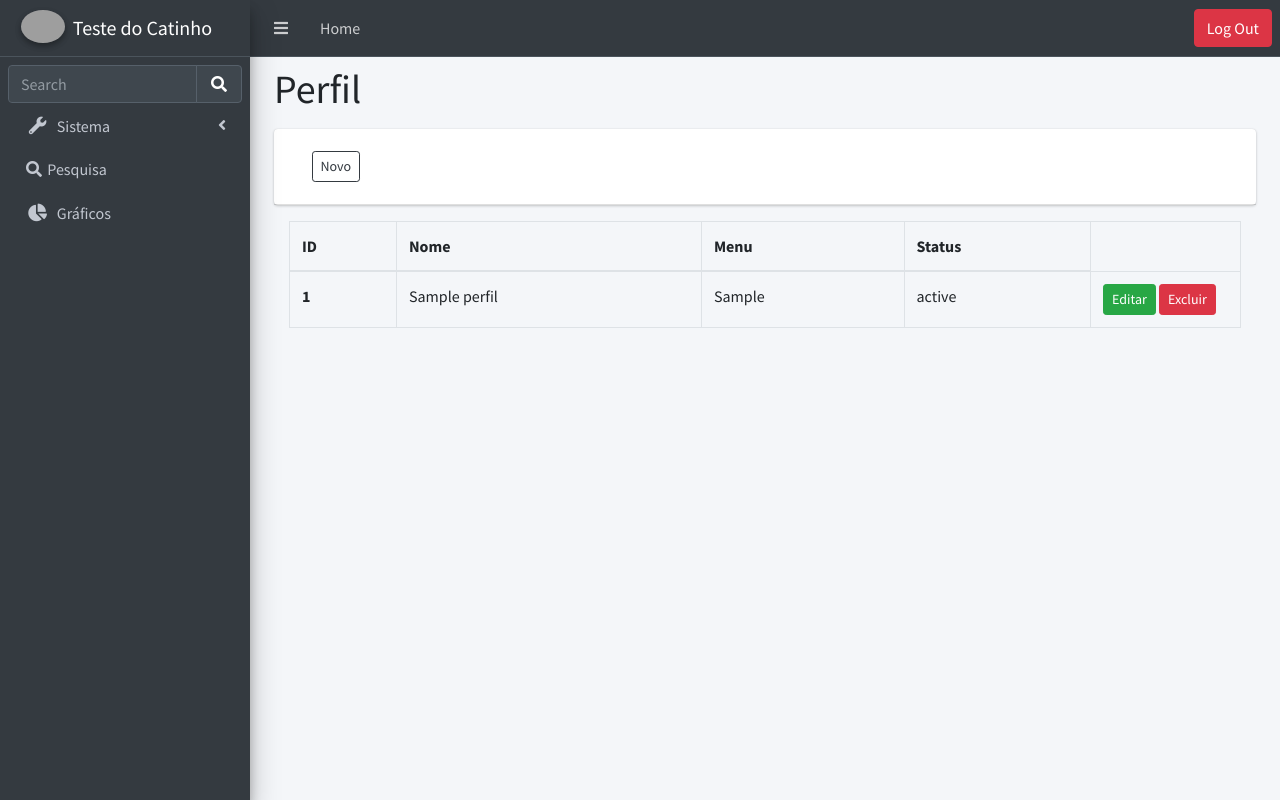
After one commit to gabrielmalheiross/Crud_AdminLTE, a PHP site: page /restrito/perfil/perfil.php in a window 1280 px wide. The commit adds this page. Run offline with PHP 8.4, Linux system fonts and the light colour scheme; tables that the repository leaves empty or names only in its code hold one stand-in row (values such as "Sample post"); some libraries are stand-ins or nearby versions; grey boxes are pictures that could not be loaded.

Commit message:
usuario e perfil

```diff
--- a/index.php
+++ b/index.php
@@ -3,7 +3,7 @@
 <head>
     <meta charset="UTF-8">
     <meta name="viewport" content="width=device-width, initial-scale=1.0">
-    <title>Login</title>
+    <title>Site do Catinho</title>
 
     <!-- Font Awesome -->
     <link rel="stylesheet" href="./AdminLTE-3.2.0/plugins/fontawesome-free/css/all.min.css">
--- a/restrito/base/Funcoes.class.php
+++ b/restrito/base/Funcoes.class.php
@@ -1,6 +1,26 @@
 <?php
-function printR($var){
+function printR($var)
+{
 	echo '<pre>';
 	print_r($var);
 	echo '</pre>';
 }
+
+function mensagem($texto, $tipo)
+{
+	echo
+	"<div class='alert alert-$tipo' role='alert'>
+                $texto
+            </div>";
+}
+
+
+?>
+
+<script>
+	function pegar_dados(id, nome) {
+		document.getElementById('nome_pessoa').innerHTML = nome;
+		document.getElementById('id_pessoa').value = id;
+		document.getElementById('nome_pessoa1').value = nome;
+	}
+</script>
--- a/restrito/modelo.php
+++ b/restrito/modelo.php
@@ -4,18 +4,18 @@
 <head>
     <meta charset="UTF-8">
     <meta name="viewport" content="width=device-width, initial-scale=1.0">
-    <link rel="stylesheet" href="https://cdn.jsdelivr.net/npm/admin-lte@3.2/dist/css/adminlte.min.css">
+    <!-- <link rel="stylesheet" href="https://cdn.jsdelivr.net/npm/admin-lte@3.2/dist/css/adminlte.min.css"> -->
 
-    <title>Document</title>
+    <title>Site do Catinho</title>
 
     <!-- Google Font: Source Sans Pro -->
     <link rel="stylesheet" href="https://fonts.googleapis.com/css?family=Source+Sans+Pro:300,400,400i,700&display=fallback">
     <!-- Font Awesome -->
-    <link rel="stylesheet" href="../AdminLTE-3.2.0/plugins/fontawesome-free/css/all.min.css">
+    <link rel="stylesheet" href="../../AdminLTE-3.2.0/plugins/fontawesome-free/css/all.min.css">
     <!-- icheck bootstrap -->
-    <link rel="stylesheet" href="../AdminLTE-3.2.0/plugins/icheck-bootstrap/icheck-bootstrap.min.css">
+    <link rel="stylesheet" href="../../AdminLTE-3.2.0/plugins/icheck-bootstrap/icheck-bootstrap.min.css">
     <!-- Theme style -->
-    <link rel="stylesheet" href="../AdminLTE-3.2.0/dist/css/adminlte.min.css">
+    <link rel="stylesheet" href="../../AdminLTE-3.2.0/dist/css/adminlte.min.css">
 </head>
 
 <body>
@@ -47,14 +47,23 @@
              with font-awesome or any other icon font library -->
                     <li class="nav-item menu-open">
                         <ul class="nav nav-treeview">
-                            <li class="nav-item menu-open">
-                                <a href="usuarios.php" class="nav-link">
-                                    <i class="fas fa-th nav-icon"></i>
+                            <li class="nav-item menu-close">
+                                <a href="#" class="nav-link">
+                                    <i class="fa fa-wrench nav-icon"></i>
+                                    <p>
+                                        Sistema
+                                        <i class="right fas fa-angle-left"></i>
+                                    </p>
+                                </a>
+                                <ul class="nav nav-treeview">
+                                    <li class="nav-item">
+                                        <a href="../usuarios/usuarios.php" class="nav-link">
+                                            <i class="far fa-circle nav-icon"></i>
                                             <p>Usuário</p>
                                         </a>
                                     </li>
                                     <li class="nav-item">
-                                <a href="#" class="nav-link">
+                                        <a href="../perfil/perfil.php" class="nav-link">
                                             <i class="far fa-circle nav-icon"></i>
                                             <p>Perfil</p>
                                         </a>
@@ -62,13 +71,27 @@
                                     <li class="nav-item">
                                         <a href="#" class="nav-link">
                                             <i class="far fa-circle nav-icon"></i>
+                                            <p>Parâmetros</p>
+                                        </a>
+                                    </li>
+                                    <li class="nav-item">
+                                        <a href="#" class="nav-link">
+                                            <i class="far fa-circle nav-icon"></i>
+                                            <p>Configurações</p>
+                                        </a>
+                                    </li>
+                                </ul>
+                            </li>
+                            <li class="nav-item">
+                                <a href="#" class="nav-link">
+                                    <i class="fas fa-search fa-fw"></i>
                                     <p>Pesquisa</p>
                                 </a>
                             </li>
                             <li class="nav-item">
                                 <a href="#" class="nav-link">
-                                    <i class="far fa-circle nav-icon"></i>
-                                    <p>Gráfico</p>
+                                    <i class="fas fa-chart-pie nav-icon"></i>
+                                    <p>Gráficos</p>
                                 </a>
                             </li>
                         </ul>
@@ -88,7 +111,7 @@
                 <a class="nav-link" data-widget="pushmenu" href="#" role="button"><i class="fas fa-bars"></i></a>
             </li>
             <li class="nav-item d-none d-sm-inline-block">
-                <a href="#" class="nav-link">Home</a>
+                <a href="./index.php" class="nav-link">Home</a>
             </li>
 
         </ul>
@@ -105,11 +128,12 @@
 
 
     <!-- jQuery -->
-    <script src="../AdminLTE-3.2.0/plugins/jquery/jquery.min.js"></script>
+    <script src="../../AdminLTE-3.2.0/plugins/jquery/jquery.min.js"></script>
     <!-- Bootstrap 4 -->
-    <script src="../AdminLTE-3.2.0/plugins/bootstrap/js/bootstrap.bundle.min.js"></script>
+    <script src="../../AdminLTE-3.2.0/plugins/bootstrap/js/bootstrap.bundle.min.js"></script>
     <!-- AdminLTE App -->
-    <script src="../AdminLTE-3.2.0/dist/js/adminlte.min.js"></script>
+    <script src="../../AdminLTE-3.2.0/dist/js/adminlte.min.js"></script>
+    <!-- <script src="../../AdminLTE-3.2.0/dist/js/demo.js"></script> -->
 
 </body>
 
--- /dev/null
+++ b/restrito/perfil/perfil.php
@@ -0,0 +1,117 @@
+<?php
+include "../conexao.php";
+include "../modelo.php";
+include "../base/DB.class.php";
+include "../base/Funcoes.class.php";
+
+
+$database = new DB();
+
+$dados = $database->get_results("SELECT * FROM perfil");
+
+?>
+
+<!DOCTYPE html>
+<html lang="en">
+
+<head>
+    <meta charset="UTF-8">
+    <meta name="viewport" content="width=device-width, initial-scale=1.0">
+</head>
+
+<body>
+
+    <div class="content-wrapper px-4 py-2" style="min-height: 849px;">
+        <div class="row mb-2">
+            <div class="col-sm-6">
+                <h1>Perfil</h1>
+            </div>
+        </div>
+
+        <div class="card">
+            <div class="card-header">
+                <div class="col-sm-6">
+                    <a type="button" data-toggle="modal" data-target="#staticBackdrop" class="btn btn-outline-dark btn-sm" style="margin: 10px">Novo</a>
+                </div>
+                <!-- Modal Cadastro -->
+                <div class="modal fade" id="staticBackdrop" data-backdrop="static" data-keyboard="false" tabindex="-1" aria-labelledby="staticBackdropLabel" aria-hidden="true">
+                    <div class="modal-dialog">
+                        <div class="modal-content">
+                            <div class="modal-header">
+                                <h5 class="modal-title" id="staticBackdropLabel">Cadastrar Perfil</h5>
+                                <button type="button" class="close" data-dismiss="modal" aria-label="Close">
+                                    <span aria-hidden="true">&times;</span>
+                                </button>
+                            </div>
+
+                            <div class="modal-body">
+                                <form action="./cadastro_perfil.php" method="POST" enctype="multipart/form-data">
+                                    <div class="row">
+                                        <div class="col">
+                                            <label for="nome">Nome:</label>
+                                            <input type="nome" class="form-control" name="nome" placeholder="Digite...">
+                                        </div>
+                                        <div class="col">
+                                            <label for="perfil">Status:</label>
+                                            <select class="form-control" name="status">
+                                                <option>Inativos</option>
+                                                <option>Ativo</option>
+                                            </select>
+                                        </div>
+                                    </div>
+                            </div>
+                            <div class="modal-footer">
+                                <button type="button" class="btn btn-danger" data-dismiss="modal">Fechar</button>
+                                <button type="submit" class="btn btn-primary">Salvar</button>
+                            </div>
+                            </form>
+                        </div>
+
+                    </div>
+                </div>
+            </div>
+
+
+
+            <div class="card-tools">
+                <span class="badge badge-primary"></span>
+            </div>
+        </div>
+
+        <div style="margin: 15px">
+            <table class="table table-bordered">
+                <thead>
+                    <tr>
+                        <th scope="col">ID</th>
+                        <th scope="col">Nome</th>
+                        <th scope="col">Menu</th>
+                        <th scope="col">Status</th>
+
+                    </tr>
+                </thead>
+                <tbody>
+                    <?php
+                    foreach ($dados as $valor) {
+                        echo '
+                                <tr>
+                                    <th scope="row">' . $valor['id'] . '</th>
+                                    <td>' . $valor['nome'] . '</td>
+                                    <td>' . $valor['menu'] . '</td>
+                                    <td>' . $valor['status'] . '</td>
+                                    <td width=150px>
+                                         <a href="#" class="btn btn-success btn-sm">Editar</a>
+                                         <a href="#" class="btn btn-danger btn-sm" data-bs-toggle="modal" data-bs-target="#confirma" onclick ="pegar_dados(' . $valor['id'] . ', ' . $valor['nome'] . ')">Excluir</a>
+                                     </td>
+                                </tr>';
+                    }
+                    ?>
+                </tbody>
+            </table>
+        </div>
+
+    </div>
+    </div>
+
+</body>
+
+</html>
```
Also changed, not shown: restrito/index.php (+39 -1 lines), restrito/perfil/cadastro_perfil.php (added, +37 -0 lines), restrito/usuarios/cadastro_usuarios.php (added, +39 -0 lines), restrito/usuarios/excluir_usuarios.php (added, +35 -0 lines), restrito/usuarios/usuarios.php (renamed from restrito/usuarios.php, +20 -18 lines). Lines whose indentation alone changed are shown as unchanged.
